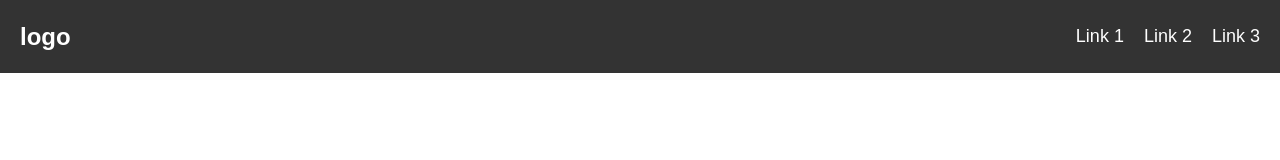
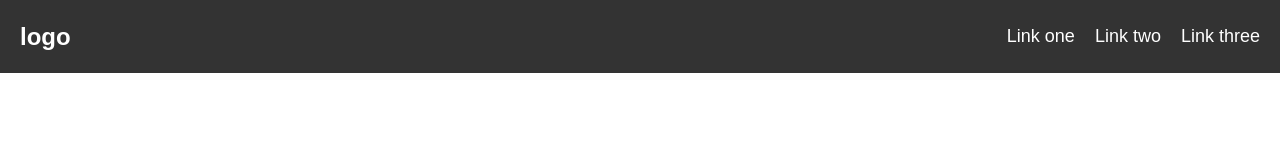
Before and after one commit to 2022A-UTLD/JFMLREPO, a website: page index.html in a window 1280 px wide. Drawn offline with nearby package versions, Linux system fonts and the light colour scheme.

Commit message:
feat: changes of navbar

```diff
--- a/index.html
+++ b/index.html
@@ -18,9 +18,9 @@
             <span class="icon"></span>
         </label>
         <ul class="nav-links">
-            <li><a href="#link1">Link 1</a></li>
-            <li><a href="#link2">Link 2</a></li>
-            <li><a href="#link3">Link 3</a></li>
+            <li><a href="#link1">Link one</a></li>
+            <li><a href="#link2">Link two</a></li>
+            <li><a href="#link3">Link three</a></li>
         </ul>
     </nav>
 
```
